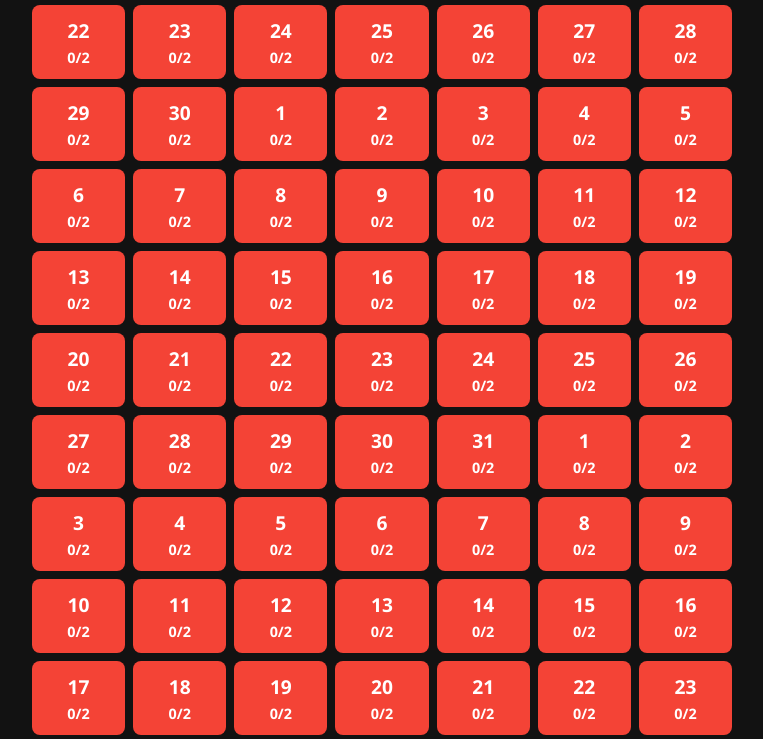
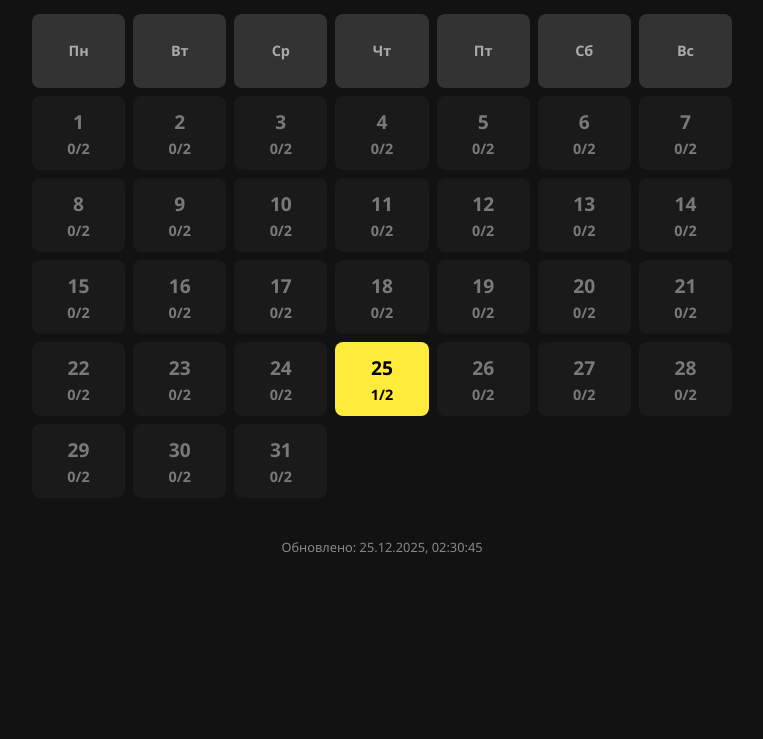
Before and after one commit to wwwgolybfs-dev/kacalka_bot, a plain HTML site: page index.html in a window 1280 px wide. Shown: the part 378-1117 px from the top of the page, without its empty margins (258-1021 px from the left). After the commit the page ends 954 px from the top, so only its background shows below. Drawn offline with Linux system fonts and the light colour scheme.

Commit message:
Update index.html

```diff
--- a/index.html
+++ b/index.html
@@ -7,13 +7,16 @@
     <style>
         body { font-family: 'Segoe UI', Arial, sans-serif; background: #121212; color: #e0e0e0; margin: 0; padding: 20px; text-align: center; }
         h1 { color: #4caf50; }
-        .calendar { display: grid; grid-template-columns: repeat(7, 1fr); gap: 8px; max-width: 700px; margin: 30px auto; }
+        .controls { margin: 20px; }
+        button { padding: 10px 20px; margin: 0 10px; background: #333; color: white; border: none; border-radius: 8px; cursor: pointer; font-size: 1em; }
+        button:hover { background: #4caf50; }
+        .calendar { display: grid; grid-template-columns: repeat(7, 1fr); gap: 8px; max-width: 700px; margin: 20px auto; }
         .day { padding: 12px; border-radius: 8px; font-weight: bold; min-height: 50px; display: flex; flex-direction: column; justify-content: center; }
         .header { background: #333; color: #aaa; font-size: 0.9em; }
         .completed { background: #4caf50; color: white; }
         .partial { background: #ffeb3b; color: black; }
         .missed { background: #f44336; color: white; }
-        .future { background: #333; color: #666; opacity: 0.5; }
+        .empty { background: #222; opacity: 0.5; }
         .day-number { font-size: 1.2em; }
         .combos { font-size: 0.9em; margin-top: 4px; }
         #stats { font-size: 1.4em; margin: 30px; }
@@ -23,6 +26,13 @@
 </head>
 <body>
     <h1>🔥 Прогресс по китайскому комбо 🔥</h1>
+
+    <div class="controls">
+        <button id="prev-month">&larr; Предыдущий месяц</button>
+        <span id="month-year" style="font-size: 1.4em; margin: 0 20px;"></span>
+        <button id="next-month">Следующий месяц &rarr;</button>
+    </div>
+
     <div id="stats">Загрузка данных...</div>
     <div class="calendar" id="calendar"></div>
     <div id="last-update"></div>
@@ -30,8 +40,9 @@
     <script>
         const jsonUrl = 'https://raw.githubusercontent.com/wwwgolybfs-dev/kacalka_bot/main/data.json';
 
+        let currentDate = new Date(); // Текущий отображаемый месяц
+
         function loadData() {
-            // Обходим кэш — добавляем timestamp
             fetch(jsonUrl + '?t=' + new Date().getTime())
                 .then(r => {
                     if (!r.ok) throw new Error('Не удалось загрузить data.json');
@@ -39,88 +50,108 @@
                 })
                 .then(data => {
                     const days = data.days || {};
-                    const calendar = document.getElementById('calendar');
-                    const stats = document.getElementById('stats');
-                    const lastUpdate = document.getElementById('last-update');
-                    calendar.innerHTML = '';
-
-                    // Заголовки дней недели (начиная с Пн)
-                    ['Пн', 'Вт', 'Ср', 'Чт', 'Пт', 'Сб', 'Вс'].forEach(dayName => {
-                        const header = document.createElement('div');
-                        header.className = 'day header';
-                        header.textContent = dayName;
-                        calendar.appendChild(header);
-                    });
-
-                    const today = new Date();
-                    const startDate = new Date(today);
-                    startDate.setDate(today.getDate() - 90); // ~3 месяца назад
-
-                    // Находим первый понедельник до startDate
-                    const firstDay = new Date(startDate);
-                    const dayOfWeek = firstDay.getDay(); // 0 = Вс, 1 = Пн, ...
-                    const offset = dayOfWeek === 0 ? 6 : dayOfWeek - 1; // Смещение до Пн
-                    firstDay.setDate(firstDay.getDate() - offset);
-
+                    const trackedDays = Object.keys(days).length;
                     let totalCombos = 0;
-                    let possibleCombos = 0;
                     let currentStreak = 0;
                     let maxStreak = 0;
                     let tempStreak = 0;
 
-                    for (let d = new Date(firstDay); d <= today; d.setDate(d.getDate() + 1)) {
-                        const iso = d.toISOString().split('T')[0];
-                        const isToday = iso === today.toISOString().split('T')[0];
-                        const isFuture = d > today;
-
-                        const dayDiv = document.createElement('div');
-                        dayDiv.className = 'day';
-
-                        if (isFuture) {
-                            dayDiv.classList.add('future');
-                            dayDiv.innerHTML = `<div class="day-number">${d.getDate()}</div>`;
-                        } else {
-                            const combos = days[iso]?.combos || 0;
+                    // Считаем общую статистику только по реальным дням
+                    const sortedDates = Object.keys(days).sort().reverse(); // от новых к старым
+                    for (const iso of sortedDates) {
+                        const combos = Math.min(days[iso].combos || 0, 2); // не больше 2 в день
                         totalCombos += combos;
-                            possibleCombos += 2;
-
-                            dayDiv.innerHTML = `
-                                <div class="day-number">${d.getDate()}</div>
-                                <div class="combos">${combos}/2</div>
-                            `;
-
                         if (combos === 2) {
-                                dayDiv.classList.add('completed');
                             tempStreak++;
                             maxStreak = Math.max(maxStreak, tempStreak);
-                                if (isToday) currentStreak = tempStreak;
-                            } else if (combos === 1) {
-                                dayDiv.classList.add('partial');
-                                tempStreak = 0;
                         } else {
-                                dayDiv.classList.add('missed');
                             tempStreak = 0;
                         }
                     }
-
-                        calendar.appendChild(dayDiv);
+                    // Текущий стрик — сколько последних дней подряд по 2 комбо
+                    for (const iso of sortedDates) {
+                        if (days[iso].combos >= 2) {
+                            currentStreak++;
+                        } else {
+                            break;
+                        }
                     }
 
-                    const percent = possibleCombos > 0 ? (totalCombos / possibleCombos * 100).toFixed(1) : 0;
+                    const possibleCombos = trackedDays * 2;
+                    const percent = trackedDays > 0 ? (totalCombos / possibleCombos * 100).toFixed(1) : 0;
 
-                    stats.innerHTML = `
+                    document.getElementById('stats').innerHTML = `
+                        <div>Отслеживается дней: <strong>${trackedDays}</strong></div>
                         <div>Выполнено комбо: <strong>${totalCombos}</strong> из ${possibleCombos} (${percent}%)</div>
                         <div class="streak">Текущий стрик: <strong>${currentStreak}</strong> дней 🔥</div>
                         <div>Максимальный стрик: <strong>${maxStreak}</strong> дней 🏆</div>
                     `;
 
-                    lastUpdate.textContent = `Последнее обновление: ${new Date().toLocaleString('ru-RU')}`;
+                    renderCalendar(days, currentDate);
+                    document.getElementById('month-year').textContent = currentDate.toLocaleString('ru-RU', { month: 'long', year: 'numeric' }).replace(/^\w/, c => c.toUpperCase());
+                    document.getElementById('last-update').textContent = `Обновлено: ${new Date().toLocaleString('ru-RU')}`;
                 })
                 .catch(err => {
-                    document.getElementById('stats').textContent = 'Ошибка загрузки данных: ' + err.message;
-                    document.getElementById('last-update').textContent = 'Проверь интернет или репозиторий';
+                    document.getElementById('stats').textContent = 'Ошибка: ' + err.message;
                 });
         }
+
+        function renderCalendar(days, date) {
+            const calendar = document.getElementById('calendar');
+            calendar.innerHTML = '';
+
+            // Заголовки
+            ['Пн', 'Вт', 'Ср', 'Чт', 'Пт', 'Сб', 'Вс'].forEach(day => {
+                const h = document.createElement('div');
+                h.className = 'day header';
+                h.textContent = day;
+                calendar.appendChild(h);
+            });
+
+            const year = date.getFullYear();
+            const month = date.getMonth();
+            const firstDay = new Date(year, month, 1);
+            const lastDay = new Date(year, month + 1, 0);
+            const startOffset = (firstDay.getDay() + 6) % 7; // Пн = 0
+
+            // Пустые ячейки до начала месяца
+            for (let i = 0; i < startOffset; i++) {
+                const empty = document.createElement('div');
+                empty.className = 'day empty';
+                calendar.appendChild(empty);
+            }
+
+            // Дни месяца
+            for (let d = 1; d <= lastDay.getDate(); d++) {
+                const iso = `${year}-${String(month + 1).padStart(2, '0')}-${String(d).padStart(2, '0')}`;
+                const dayDiv = document.createElement('div');
+                dayDiv.className = 'day';
+                const combos = Math.min(days[iso]?.combos || 0, 2);
+
+                dayDiv.innerHTML = `
+                    <div class="day-number">${d}</div>
+                    <div class="combos">${combos}/2</div>
+                `;
+
+                if (combos === 2) dayDiv.classList.add('completed');
+                else if (combos === 1) dayDiv.classList.add('partial');
+                else if (days[iso]) dayDiv.classList.add('missed');
+                else dayDiv.classList.add('empty');
+
+                calendar.appendChild(dayDiv);
+            }
+        }
+
+        // Навигация
+        document.getElementById('prev-month').addEventListener('click', () => {
+            currentDate.setMonth(currentDate.getMonth() - 1);
+            loadData();
+        });
+
+        document.getElementById('next-month').addEventListener('click', () => {
+            currentDate.setMonth(currentDate.getMonth() + 1);
+            loadData();
+        });
 
         // Первая загрузка
         loadData();
```
Lines whose indentation alone changed are shown as unchanged.
